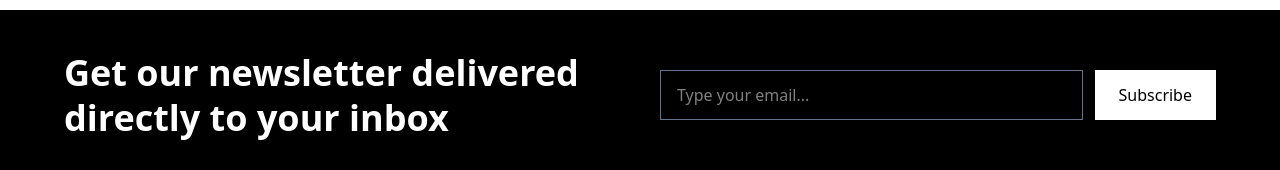
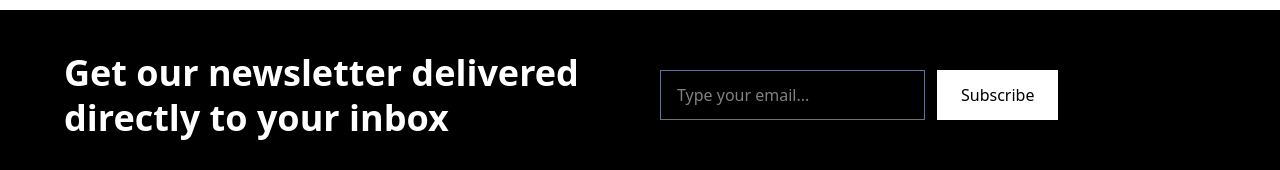
Before and after one commit to EternaLoop8/Portfolio-Blog-Website, a React (Vite) app in the folder client/: page / in a window 1280 px wide. Shown: the part 1400-1570 px from the top of the page. Built offline with nearby package versions, Linux system fonts and the light colour scheme.

Commit message:
UI change

```diff
--- a/client/src/components/Footer.jsx
+++ b/client/src/components/Footer.jsx
@@ -14,7 +14,7 @@ const Footer = () => {
           directly to your inbox
         </h2>
 
-        <div>
+        <div className="sm:flex grid-cols-2 overflow-hidden">
           <form className="flex gap-3">
             <input
                 type="email"
```
